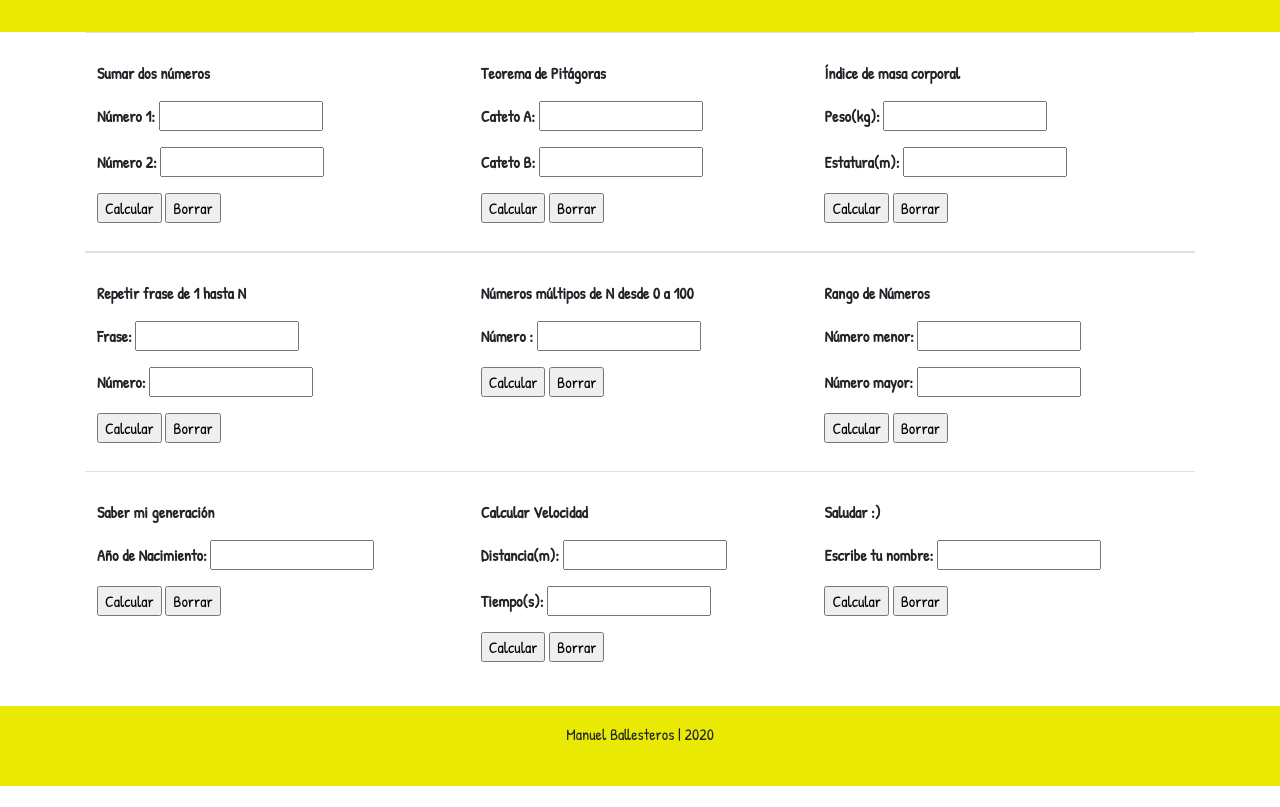
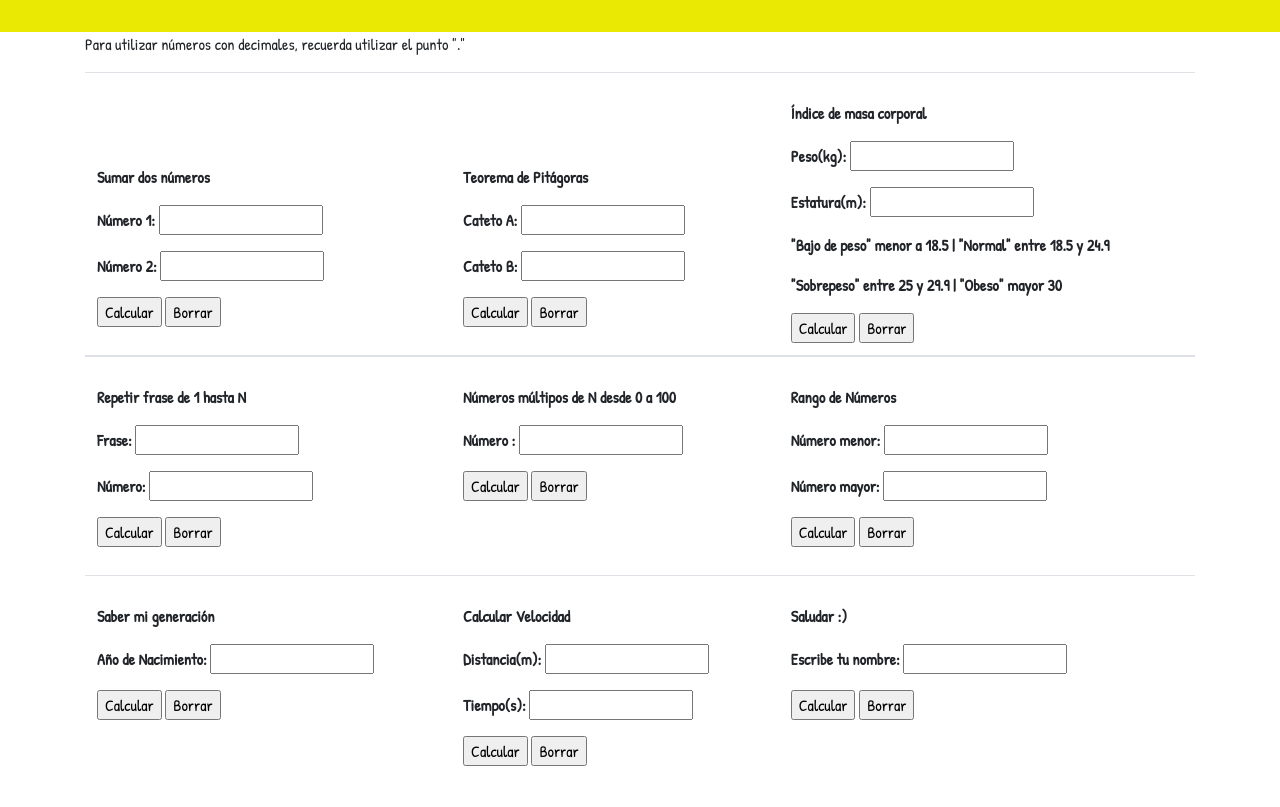
Before and after one commit to emballesteros/javascript, a plain HTML site: page index.html in a window 1280 px wide. Shown: the part 48-855 px from the top of the page. Before the commit the page ends 834 px from the top, so only its background shows below. Drawn offline with nearby package versions, Linux system fonts and the light colour scheme.

Commit message:
Update index.html

```diff
--- a/index.html
+++ b/index.html
@@ -61,7 +61,8 @@
         padding: 1em;
     }
 </style>
-    <script src="js/script.js"></script>
+<script src="js/script.js"></script>
+
 <body>
     <header>
         <h4><i style='font-size:24px' class='fas'>&#xf11c;</i> Ejercicios en JavaScript</h4>
@@ -70,6 +71,7 @@
     <div id="main">
         <div class="container">
             <div class="table-responsive">
+                <p>Para utilizar números con decimales, recuerda utilizar el punto "."</p>
                 <table class="table">
                     <thead>
                         <tr>
@@ -103,9 +105,10 @@
                                     <p>Peso(kg): <input id="weight" type="number"></p>
                                     <p>Estatura(m): <input id="height" type="number"></p>
                                     <p>
-                                        <input type="button" onclick="bmi()" value="Calcular">
-                                        <input type="reset" value="Borrar">
-                                    </p>
+                                    <p>"Bajo de peso" menor a 18.5 | "Normal" entre 18.5 y 24.9 </p>
+                                    <p>"Sobrepeso" entre 25 y 29.9 | "Obeso" mayor 30</p>
+                                    <input type="button" onclick="bmi()" value="Calcular">
+                                    <input type="reset" value="Borrar">
                                 </form>
                             </th>
                         </tr>
```
